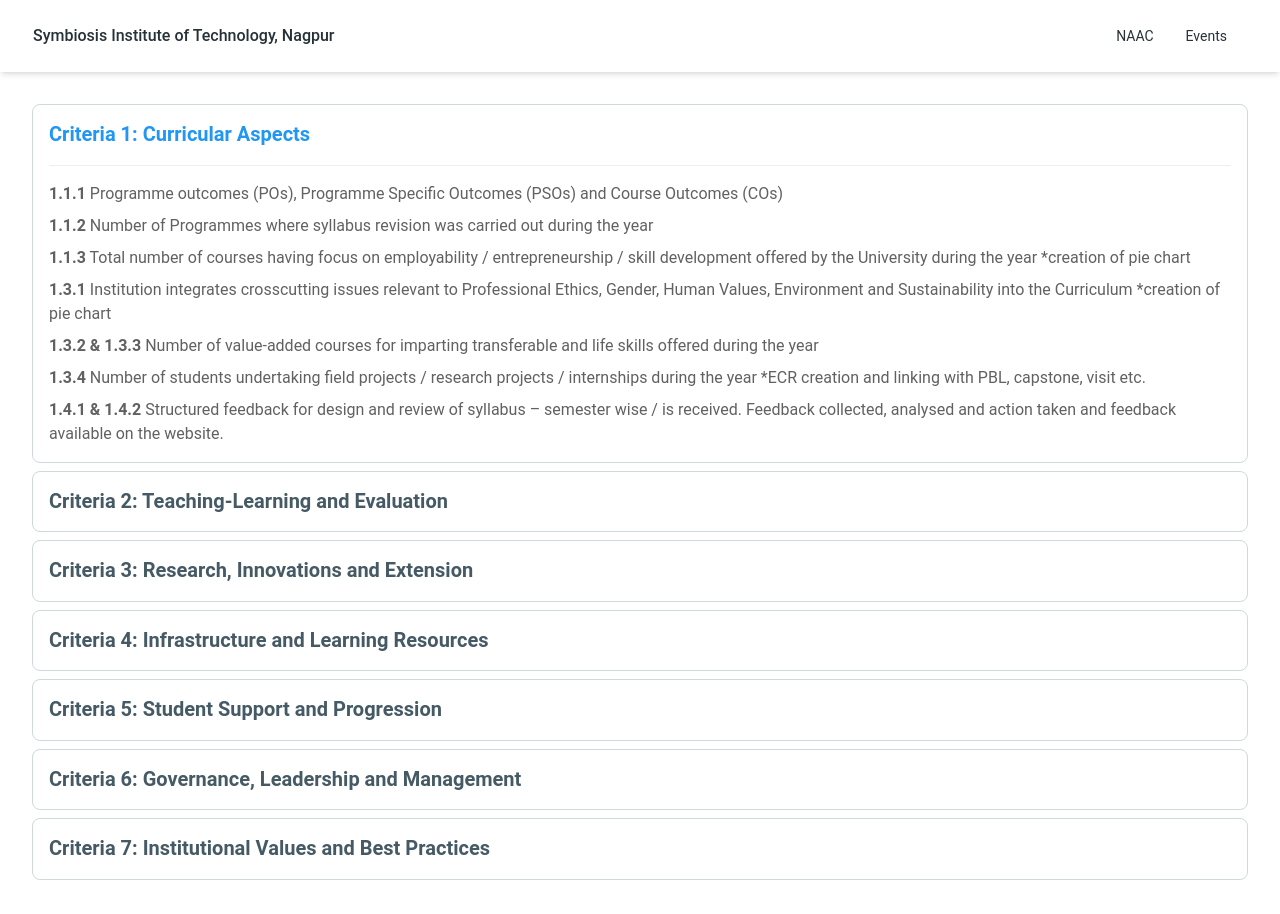
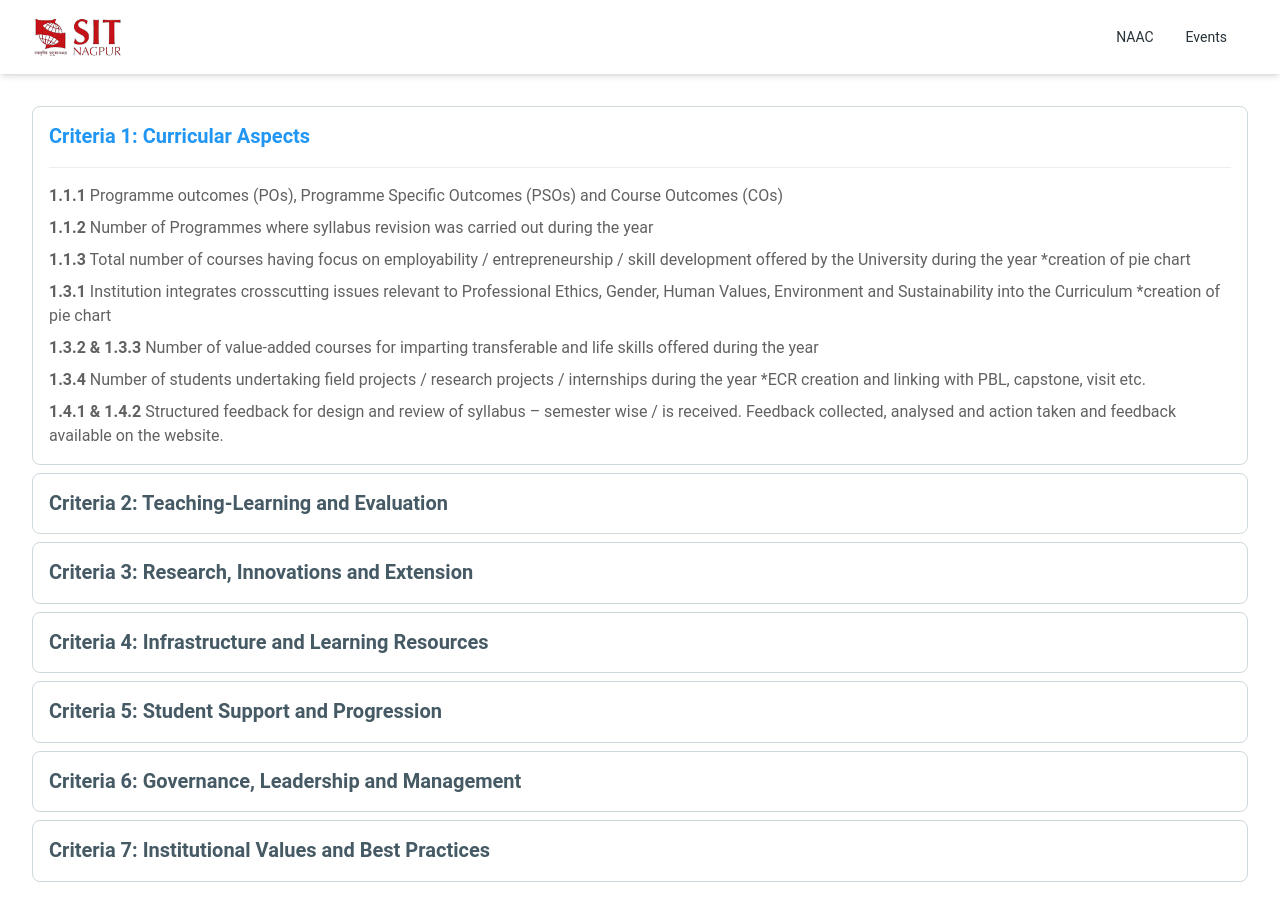
Before and after one commit to creator-ehsaas/sitrec, a Next.js app: page / in a window 1280 px wide. Built offline with nearby package versions, Linux system fonts and the light colour scheme.

Commit message:
feat: updated logo in nav

```diff
--- a/src/app/event/page.tsx
+++ b/src/app/event/page.tsx
@@ -1,5 +1,6 @@
-'use client'
+"use client";
 import React from "react";
+import sitLogo from "../assets/sit_logo.png";
 import {
   Card,
   CardHeader,
@@ -19,7 +20,7 @@ export default function Event() {
   React.useEffect(() => {
     window.addEventListener(
       "resize",
-            () => window.innerWidth >= 960 && setOpenNav(false),
+      () => window.innerWidth >= 960 && setOpenNav(false)
     );
   }, []);
 
@@ -31,9 +32,7 @@ export default function Event() {
         color="blue-gray"
         className="p-1 font-normal"
       >
-                <Link href="/">
-                    NAAC
-                </Link>
+        <Link href="/">NAAC</Link>
       </Typography>
       <Typography
         as="li"
@@ -41,28 +40,27 @@ export default function Event() {
         color="blue-gray"
         className="p-1 font-normal"
       >
-                <Link href="/event">
-                    Events
-                </Link>
+        <Link href="/event">Events</Link>
       </Typography>
     </ul>
   );
   const [open, setOpen] = React.useState(1);
 
-    const handleOpen = (value: React.SetStateAction<number>) => setOpen(open === value ? 0 : value);
+  const handleOpen = (value: React.SetStateAction<number>) =>
+    setOpen(open === value ? 0 : value);
 
   return (
     <>
       <div className="max-h-[768px] w-full">
         <Navbar className="sticky top-0 z-10 h-max max-w-full rounded-none px-4 py-2 lg:px-8 lg:py-4">
           <div className="flex items-center justify-between text-blue-gray-900">
-                        <Typography
-                            as="a"
-                            href="#"
-                            className="mr-4 cursor-pointer py-1.5 font-medium"
-                        >
-                            Symbiosis Institute of Technology, Nagpur
-                        </Typography>
+            <div className="flex items-center gap-4">
+              <img
+                src={sitLogo.src}
+                alt="SIT Logo"
+                className="mr-4 hidden lg:block h-10"
+              />
+            </div>
             <div className="flex items-center gap-4">
               <div className="mr-4 hidden lg:block">{navList}</div>
             </div>
@@ -93,14 +91,15 @@ export default function Event() {
               Entrepreneurship Meet 1.0
             </Typography>
             <Typography>
-                        In the event, MOU has been signed between TiE Nagpur (Nitin Sachdeva, President TIE Nagpur (MD delaPlex) and SIT, Nagpur (on behalf of SIU, Nagpur campus).
+              In the event, MOU has been signed between TiE Nagpur (Nitin
+              Sachdeva, President TIE Nagpur (MD delaPlex) and SIT, Nagpur (on
+              behalf of SIU, Nagpur campus).
             </Typography>
           </CardBody>
           <CardFooter className="pt-0">
             <Button>Read More</Button>
           </CardFooter>
         </Card>
-
       </div>
     </>
   );
--- a/src/app/page.tsx
+++ b/src/app/page.tsx
@@ -1,4 +1,5 @@
 'use client'
+import sitLogo from "../assets/sit_logo.png";
 import React from "react";
 import {
   Accordion,
@@ -30,9 +31,9 @@ export default function AccordionCustomStyles() {
         color="blue-gray"
         className="p-1 font-normal"
       >
-        <a href="#" className="flex items-center">
+        <Link href="/">
           NAAC
-        </a>
+        </Link>
       </Typography>
       <Typography
         as="li"
@@ -55,13 +56,9 @@ export default function AccordionCustomStyles() {
     <div className="max-h-[768px] w-full">
       <Navbar className="sticky top-0 z-10 h-max max-w-full rounded-none px-4 py-2 lg:px-8 lg:py-4">
         <div className="flex items-center justify-between text-blue-gray-900">
-          <Typography
-            as="a"
-            href="#"
-            className="mr-4 cursor-pointer py-1.5 font-medium"
-          >
-            Symbiosis Institute of Technology, Nagpur
-          </Typography>
+          <div className="flex items-center gap-4">
+            <img src={sitLogo.src} alt="SIT Logo" className="mr-4 hidden lg:block h-10" />
+          </div>
           <div className="flex items-center gap-4">
             <div className="mr-4 hidden lg:block">{navList}</div>
           </div>
```
Also changed, not shown: src/assets/sit_logo.png (added). Lines whose indentation alone changed are shown as unchanged.
